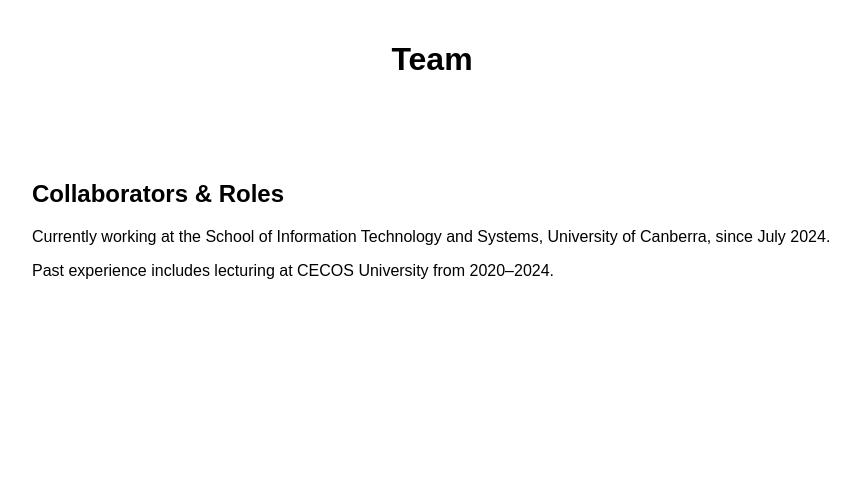
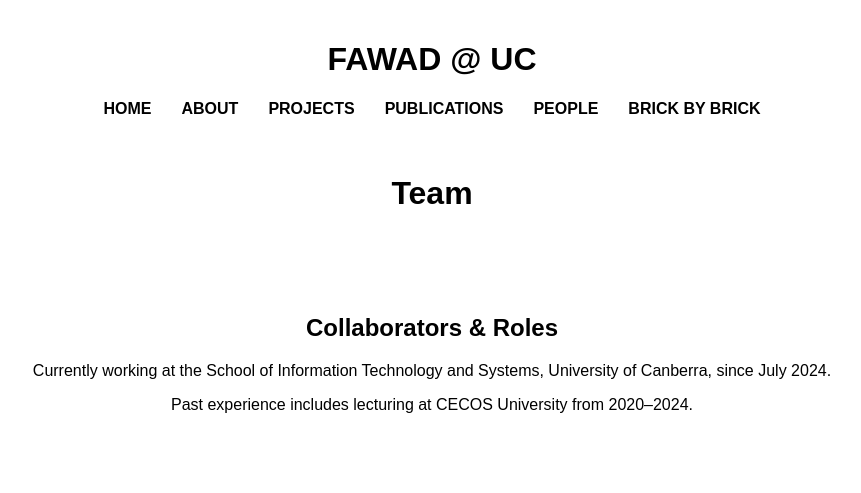
Before and after one commit to fawadaurang/Home.github.io, a plain HTML site: page people.html in a window 1280 px wide. Shown: the whole page, without its empty margins (208-1069 px from the left). Drawn offline with Linux system fonts and the light colour scheme.

Commit message:
Update people.html

```diff
--- a/people.html
+++ b/people.html
@@ -1,5 +1,17 @@
 <!DOCTYPE html>
 <html><head><title>People - FAWAD @ UC</title><link rel="stylesheet" href="style.css"></head><body>
+  <header>
+  <h1>FAWAD @ UC</h1>
+  <nav>
+    <ul>
+      <li><a href="index.html">HOME</a></li>
+      <li><a href="about.html">ABOUT</a></li>
+      <li><a href="projects.html">PROJECTS</a></li>
+      <li><a href="publications.html">PUBLICATIONS</a></li>
+      <li><a href="people.html">PEOPLE</a></li>
+      <li><a href="brick.html">BRICK BY BRICK</a></li>
+    </ul>
+  </nav>
 <header><h1>Team</h1></header>
 <section style="padding: 40px; max-width: 800px; margin: auto;">
   <h2>Collaborators & Roles</h2>
```
